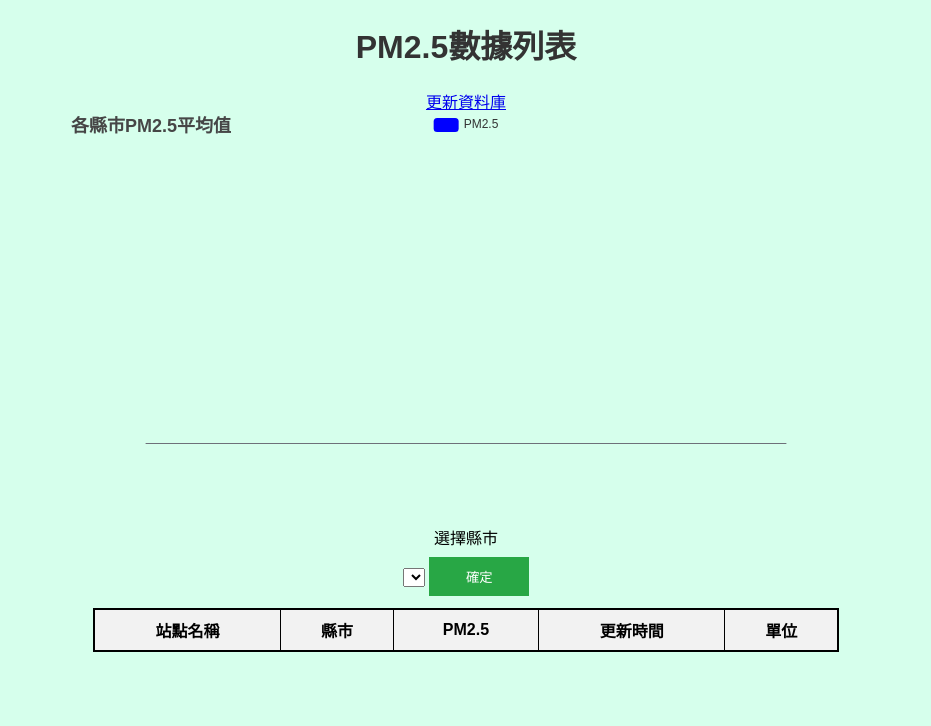
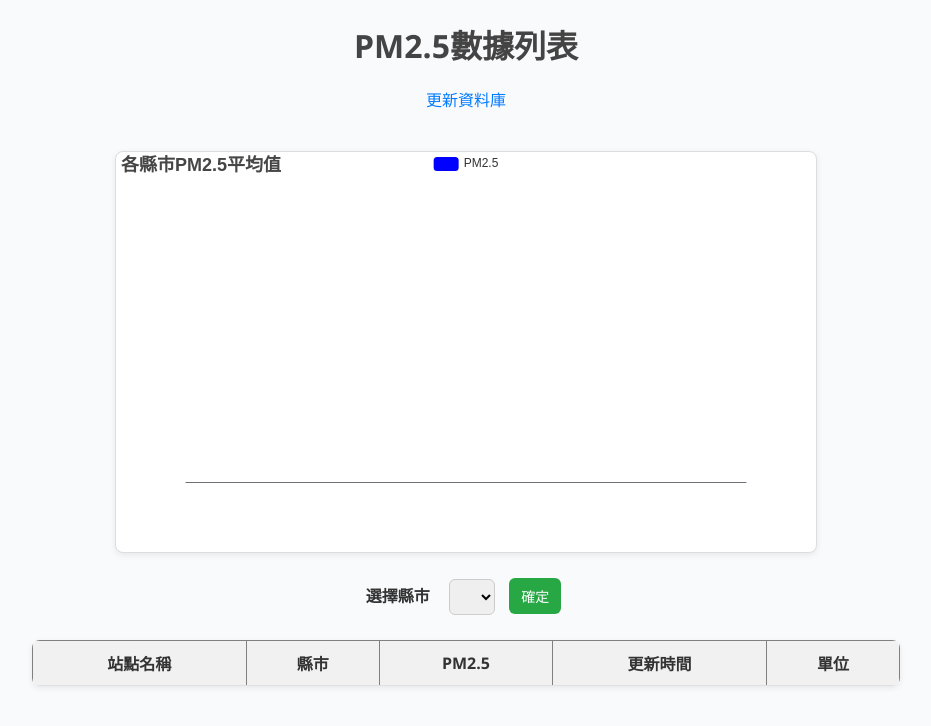
Before and after one commit to harry990722/pm25_flask_project, a Flask app: page /pm25 in a window 1280 px wide. Shown: the top 726 px of the page, without its empty margins (174-1105 px from the left). Run offline with Flask 3, Linux system fonts and the light colour scheme; data that the repository does not hold is empty; some libraries are stand-ins or nearby versions.

Commit message:
加入style.css

```diff
--- /dev/null
+++ b/static/style.css
@@ -0,0 +1,118 @@
+body {
+    text-align: center;
+    font-family: 'Segoe UI', Arial, sans-serif;
+    margin: 20px;
+    background-color: #f9fafc;
+    /* 淡灰白底 */
+    color: #333;
+}
+
+h1 {
+    margin-bottom: 20px;
+    color: #444;
+}
+
+a {
+    display: inline-block;
+    margin-bottom: 20px;
+    text-decoration: none;
+    color: #007bff;
+}
+
+a:hover {
+    text-decoration: underline;
+}
+
+#main,
+#county {
+    margin: 0 auto 30px auto;
+    border: 1px solid #ddd;
+    border-radius: 8px;
+    background: #fff;
+    box-shadow: 0 2px 6px rgba(0, 0, 0, 0.08);
+}
+
+/* 選擇區塊 */
+.select-container {
+    margin: 20px auto;
+    text-align: center;
+}
+
+label {
+    margin-right: 10px;
+    font-weight: bold;
+}
+
+select,
+button {
+    padding: 8px 12px;
+    margin: 5px;
+    border-radius: 6px;
+    border: 1px solid #ccc;
+    font-size: 14px;
+}
+
+button {
+    background-color: #28a745;
+    color: white;
+    border: none;
+    cursor: pointer;
+    transition: 0.3s;
+}
+
+button:hover {
+    background-color: #218838;
+}
+
+/* 表格 */
+#tableContainer {
+    max-height: 500px;
+    overflow-y: auto;
+    width: 70%;
+    margin: 20px auto;
+    border-radius: 8px;
+    box-shadow: 0 2px 6px rgba(0, 0, 0, 0.08);
+    background: #fff;
+}
+
+table {
+    border-collapse: collapse;
+    width: 100%;
+}
+
+thead {
+    background-color: #f1f1f1;
+}
+
+th,
+td {
+    padding: 10px;
+    text-align: center;
+    border-bottom: 1px solid #e0e0e0;
+}
+
+tr:hover td {
+    background-color: #fafafa;
+}
+
+@media screen and (max-width: 1024px) {
+    #tableContainer {
+        width: 80%;
+    }
+}
+
+@media screen and (max-width: 600px) {
+    #tableContainer {
+        width: 100%;
+    }
+}
+
+#main,
+#county {
+    width: 90%;
+    /* 改成百分比 */
+    height: 400px;
+    margin: 20px auto;
+    max-width: 700px;
+    /* 桌機上不會太大 */
+}
--- a/templates/pm25.html
+++ b/templates/pm25.html
@@ -4,105 +4,9 @@
 <head>
     <meta charset="UTF-8">
     <meta name="viewport" content="width=device-width, initial-scale=1.0">
-    <title>Document</title>
+    <title>PM2.5數據</title>
 
-    <style>
-        body {
-            text-align: center;
-            font-family: Arial, sans-serif;
-            margin: 20px;
-            background-color: rgb(214, 255, 236);
-        }
-
-        h1 {
-            color: #333;
-        }
-
-        form {
-            text-align: left;
-            max-width: 400px;
-            margin: 0 auto;
-        }
-
-        label {
-            display: block;
-            margin-bottom: 8px;
-        }
-
-        input[type="number"] {
-            width: 100%;
-            padding: 8px;
-            margin-bottom: 10px;
-            box-sizing: border-box;
-        }
-
-        .buttons {
-            text-align: center;
-        }
-
-        button {
-            width: 100px;
-            padding: 10px 15px;
-            background-color: #28a745;
-            color: white;
-            border: none;
-            cursor: pointer;
-        }
-
-        button:hover {
-            background-color: #218838;
-        }
-
-        table {
-            border-collapse: collapse;
-            border: 1px solid;
-            margin: 0 auto;
-            width: 100%;
-        }
-
-        th,
-        td {
-            border: 1px solid;
-            padding: 8px;
-            text-align: center;
-        }
-
-        td {
-            background-color: rgb(255, 255, 255);
-        }
-
-        thead {
-            background-color: #f2f2f2;
-        }
-
-        #tableContainer {
-            max-height: 600px;
-            overflow-y: auto;
-            border: 1px solid black;
-            width: 60%;
-            margin: 0 auto;
-
-        }
-
-        @media screen and (max-width: 1024px) {
-            #tableContainer {
-                width: 80%;
-            }
-
-        }
-
-        @media screen and (max-width: 600px) {
-            #tableContainer {
-                width: 100%;
-            }
-
-        }
-
-        #main {
-            margin: 0 auto;
-        }
-    </style>
-
+    <link rel="stylesheet" href="{{ url_for('static',filename='style.css')}}">
     <script src="https://cdn.jsdelivr.net/npm/echarts@6.0.0/dist/echarts.min.js"></script>
     <script src="https://cdnjs.cloudflare.com/ajax/libs/jquery/3.7.1/jquery.min.js"></script>
 </head>
@@ -112,9 +16,9 @@
     <a href="/update-db">更新資料庫</a>
 
     <div id="main" style="width: 800px;height:400px;"></div>
-    <div id="county" style="width: 800px;height:400px;" hidden></div>
+    <div id="county" style="width: 700px;height:400px;" hidden></div>
 
-    <div style="margin: 12px;">
+    <div style="margin: 6px;">
         <label for="countySelect">選擇縣市</label>
         <select name="countySelect" id="countySelect">
             {% for county in countys %}
```
